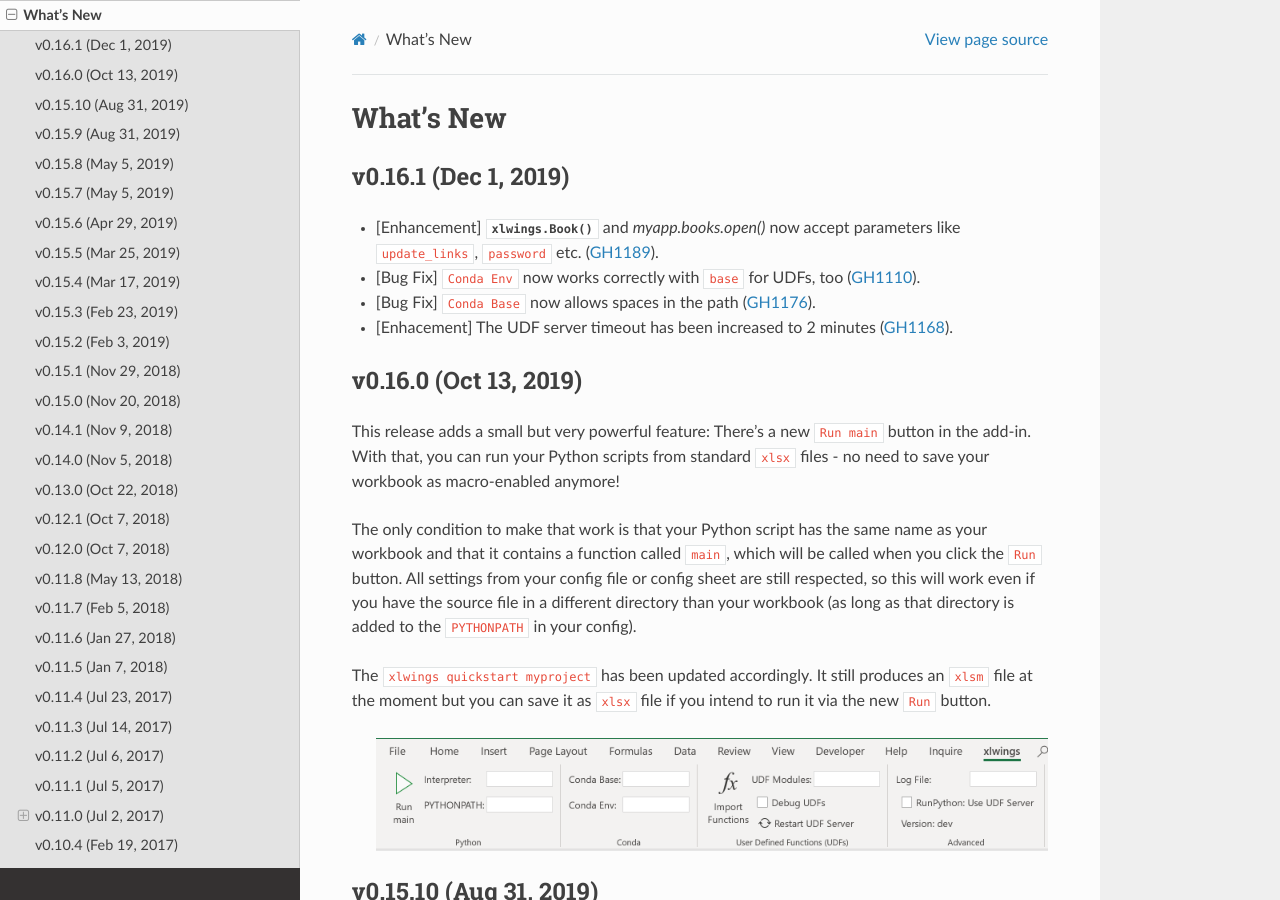
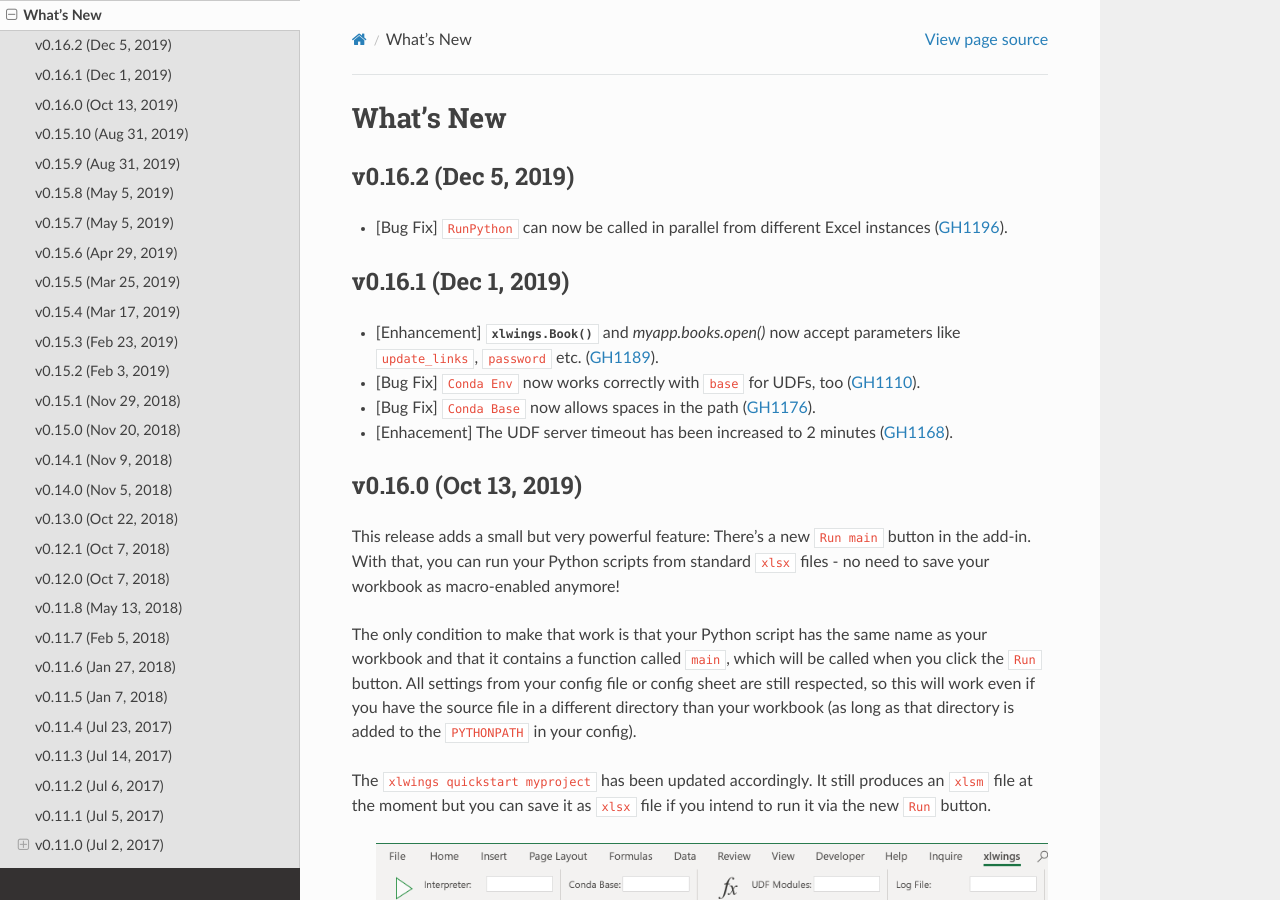
Before and after one commit to xlwings/xlwings, a Sphinx documentation site: the page built from docs/whatsnew.rst, in a window 1280 px wide and 900 px high. Built offline with Sphinx 7.4.7 and the Read the Docs theme 2.0.0, drawn with Linux system fonts in a browser that asks for light colours.

Commit message:
updated docs

```diff
--- a/docs/whatsnew.rst
+++ b/docs/whatsnew.rst
@@ -1,5 +1,10 @@
 What's New
 ==========
+
+v0.16.2 (Dec 5, 2019)
+---------------------
+
+* [Bug Fix] ``RunPython`` can now be called in parallel from different Excel instances (:issue:`1196`).
 
 v0.16.1 (Dec 1, 2019)
 ---------------------
```
Also changed, not shown: LICENSE.txt.
